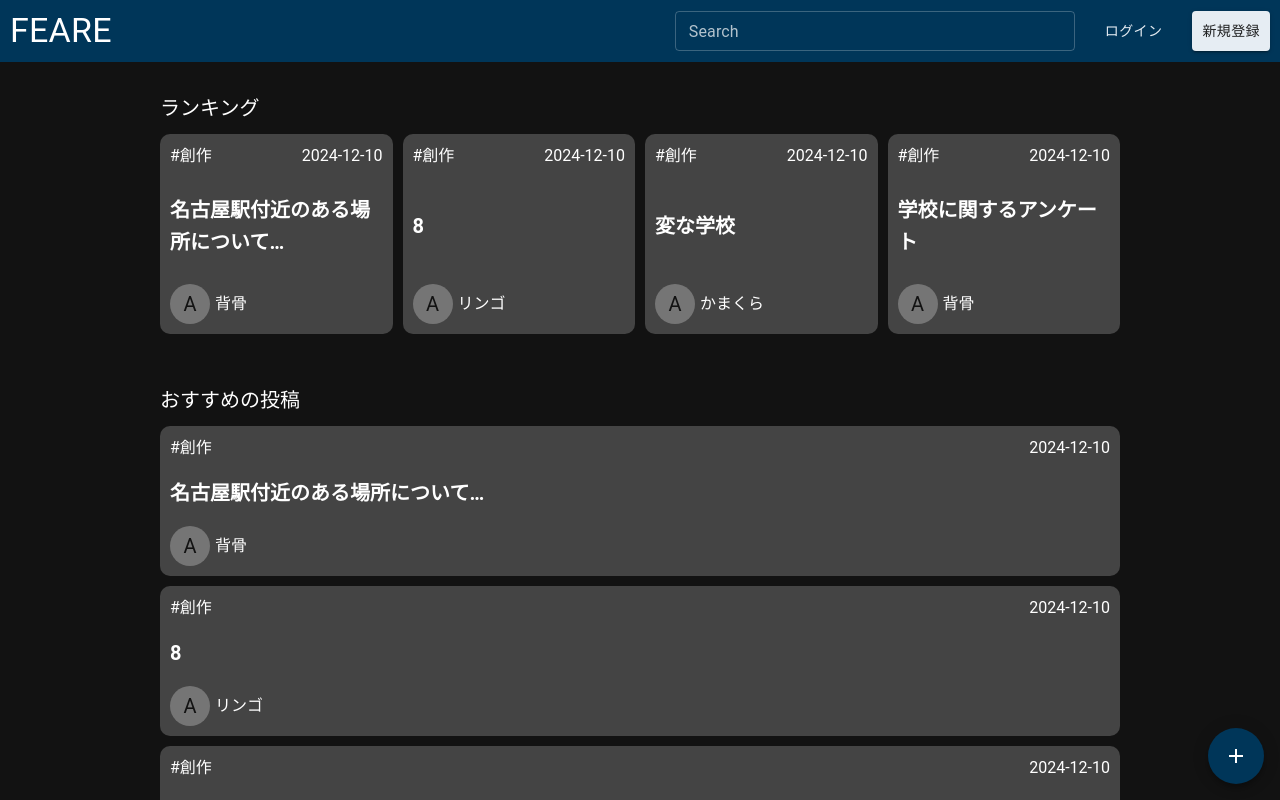
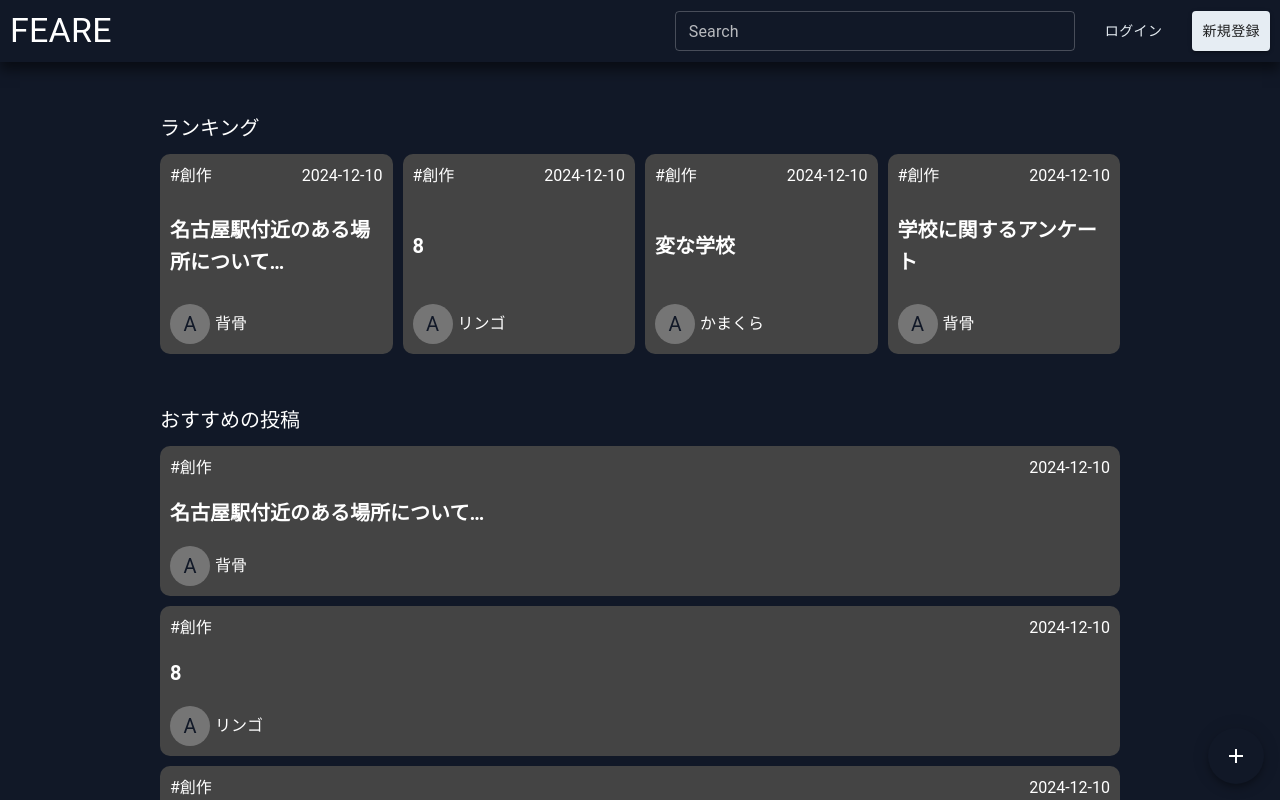
Before and after one commit to dango-the-world/project-feare, a Next.js app: page / in a window 1280 px wide. Shown: the top 800 px of the page. Built offline with nearby package versions, Linux system fonts and the light colour scheme; what @mui/material-nextjs would draw is missing.

Commit message:
wip: テーマカラー変更

```diff
--- a/src/app/_components/Header.tsx
+++ b/src/app/_components/Header.tsx
@@ -12,7 +12,7 @@ const headerDarkTheme = createTheme({
       main: "#E6EDF3",
     },
     secondary: {
-      main: "#003659",
+      main: "#111827",
     },
   },
 });
@@ -25,6 +25,9 @@ export const Header = () => {
         justifyContent={"space-between"}
         padding={"10px"}
         bgcolor={headerDarkTheme.palette.secondary.main}
+        sx={{
+          boxShadow: "0px 8px 12px rgba(0, 0, 0, 0.5)", // 下部に影を追加
+        }}
       >
         <Typography variant="h4" color="#fff">
           FEARE
--- a/src/app/_components/top/TopContents.tsx
+++ b/src/app/_components/top/TopContents.tsx
@@ -6,7 +6,7 @@ import { RecommendArea } from "./RecommendArea";
 export const TopContents = () => {
   return (
     <>
-      <Box width={"1000px"} margin={"auto"}>
+      <Box width={"1000px"} margin={"20px auto"}>
         <RankingArea />
         <RecommendArea />
       </Box>
--- a/src/app/_theme/darkTheme.ts
+++ b/src/app/_theme/darkTheme.ts
@@ -6,10 +6,14 @@ const darkTheme = createTheme({
   palette: {
     mode: "dark",
     primary: {
-      main: "#003659",
+      main: "#111827",
     },
     secondary: {
-      main: "#003659",
+      main: "#111827",
+    },
+    background: {
+      default: "#111827", // 背景色を設定
+      paper: "#111827", // カードやコンテナの背景色
     },
   },
   typography: {
--- a/src/app/layout.tsx
+++ b/src/app/layout.tsx
@@ -1,7 +1,6 @@
 import { CssBaseline, ThemeProvider } from "@mui/material";
 import type { Metadata } from "next";
 import { AppRouterCacheProvider } from "@mui/material-nextjs/v14-appRouter";
-// import lightTheme from "./_theme/lightTheme";
 import darkTheme from "./_theme/darkTheme";
 import { Header } from "./_components/Header";
 
```
